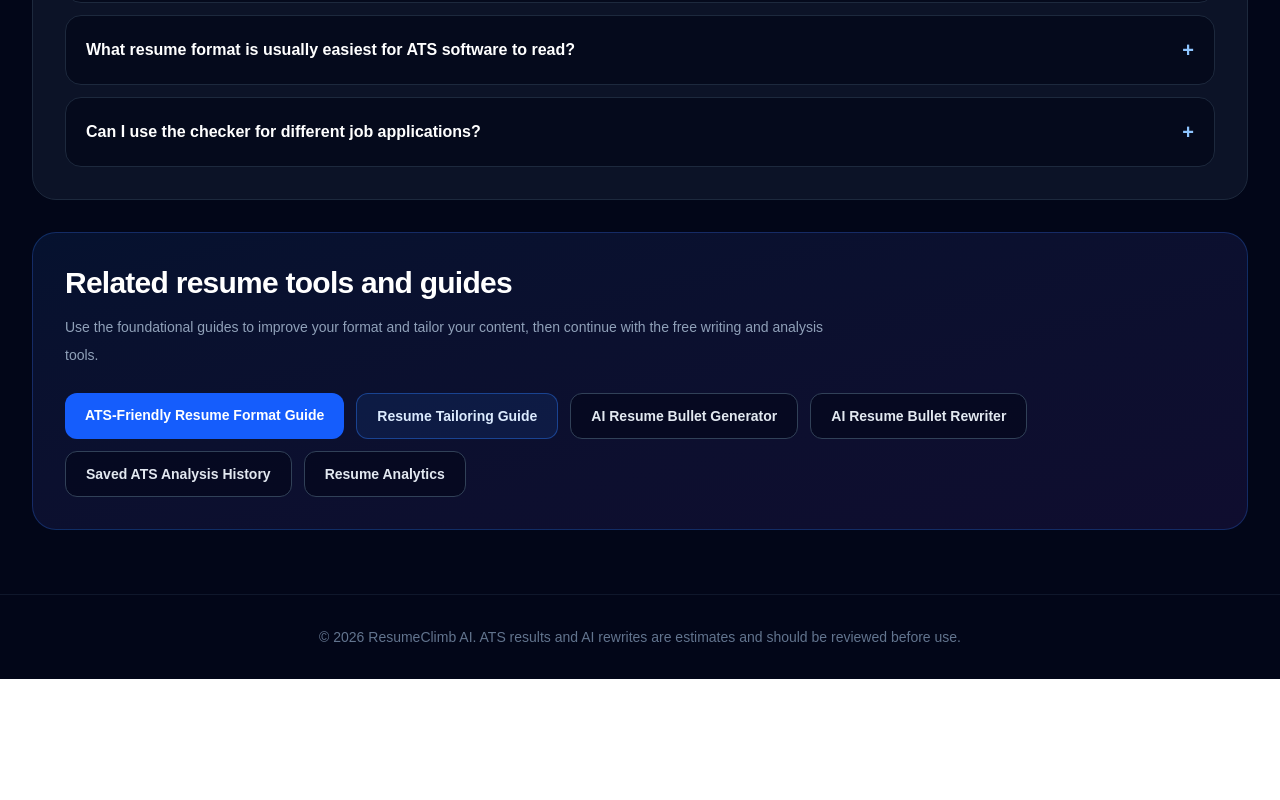
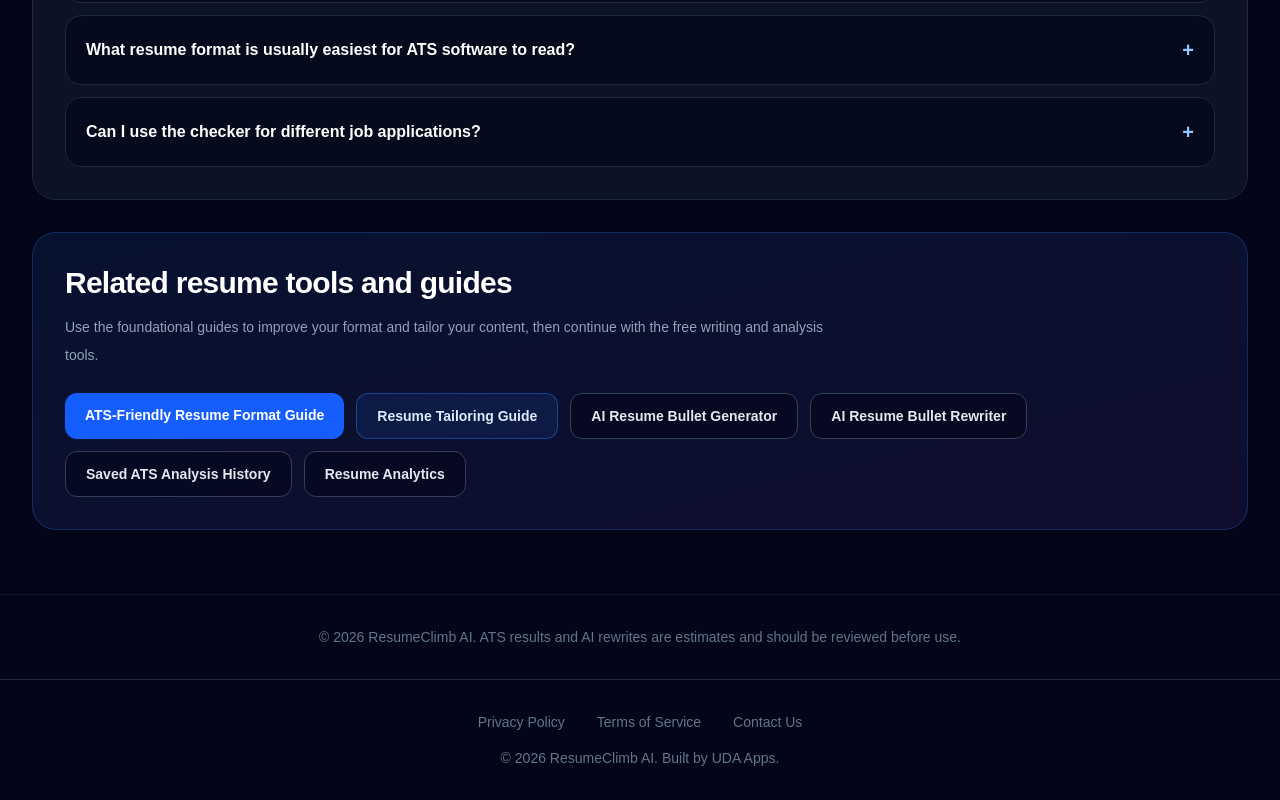
Before and after one commit to udaapps/resume-impact-ai, a Next.js app: page /ats-resume-checker in a window 1280 px wide. Shown: the part 6759-7559 px from the top of the page. Before the commit the page ends 7438 px from the top, so only its background shows below. Built offline with nearby package versions, Linux system fonts and the light colour scheme; no server answers.

Commit message:
Added global footer with legal links

```diff
--- a/app/layout.tsx
+++ b/app/layout.tsx
@@ -2,6 +2,7 @@ import type { Metadata } from "next";
 import { Geist, Geist_Mono } from "next/font/google";
 import { GoogleAnalytics } from "@next/third-parties/google";
 import { Toaster } from "sonner";
+import Link from "next/link"; // මෙය අලුතින් එකතු කරන ලදි
 
 import { ThemeProvider } from "@/components/theme-provider";
 
@@ -18,21 +19,16 @@ const geistMono = Geist_Mono({
 });
 
 export const metadata: Metadata = {
-  metadataBase: new URL(
-    "https://www.resumeclimbai.com"
-  ),
+  metadataBase: new URL("https://www.resumeclimbai.com"),
 
   verification: {
-    google:
-      "FYbX8VFA_hCVhcmpT342Rcv2yfGHl8Oc-SeGi-akSbY",
+    google: "FYbX8VFA_hCVhcmpT342Rcv2yfGHl8Oc-SeGi-akSbY",
   },
 
   title: {
-    default:
-      "Free AI Resume Bullet Generator | ResumeClimb AI",
+    default: "Free AI Resume Bullet Generator | ResumeClimb AI",
     template: "%s | ResumeClimb AI",
   },
-
 
   description:
     "Create ATS-friendly resume bullet points with AI. Generate achievement-focused bullets, improve your resume, analyze ATS score, and export to PDF, DOCX or TXT.",
@@ -65,8 +61,7 @@ export const metadata: Metadata = {
     locale: "en_US",
     url: "/",
     siteName: "ResumeClimb AI",
-    title:
-      "Free AI Resume Bullet Generator | ResumeClimb AI",
+    title: "Free AI Resume Bullet Generator | ResumeClimb AI",
     description:
       "Create ATS-friendly resume bullet points with AI. Generate achievement-focused bullets, improve your resume, analyze ATS score, and export to PDF, DOCX or TXT.",
     images: [
@@ -81,8 +76,7 @@ export const metadata: Metadata = {
 
   twitter: {
     card: "summary_large_image",
-    title:
-      "Free AI Resume Bullet Generator | ResumeClimb AI",
+    title: "Free AI Resume Bullet Generator | ResumeClimb AI",
     description:
       "Create ATS-friendly resume bullet points with AI. Generate achievement-focused bullets, improve your resume, analyze ATS score, and export to PDF, DOCX or TXT.",
     images: ["/opengraph-image.png"],
@@ -111,10 +105,32 @@ export default function RootLayout({
   return (
     <html lang="en" suppressHydrationWarning>
       <body
-        className={`${geistSans.variable} ${geistMono.variable} antialiased`}
+        className={`${geistSans.variable} ${geistMono.variable} antialiased flex flex-col min-h-screen`}
       >
         <ThemeProvider>
-          {children}
+          {/* Main Content */}
+          <div className="flex-grow">
+            {children}
+          </div>
+
+          {/* --- ADDED FOOTER SECTION --- */}
+          <footer className="border-t border-slate-800 bg-slate-950 py-8 text-center text-sm text-slate-500">
+            <div className="flex flex-wrap justify-center gap-4 sm:gap-8 mb-4">
+              <Link href="/privacy-policy" className="hover:text-slate-300 transition-colors">
+                Privacy Policy
+              </Link>
+              <Link href="/terms-of-service" className="hover:text-slate-300 transition-colors">
+                Terms of Service
+              </Link>
+              <Link href="/contact" className="hover:text-slate-300 transition-colors">
+                Contact Us
+              </Link>
+            </div>
+            <div>
+              © {new Date().getFullYear()} ResumeClimb AI. Built by UDA Apps.
+            </div>
+          </footer>
+          {/* --- END FOOTER SECTION --- */}
 
           <Toaster
             richColors
```
